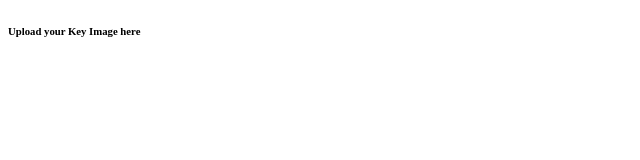
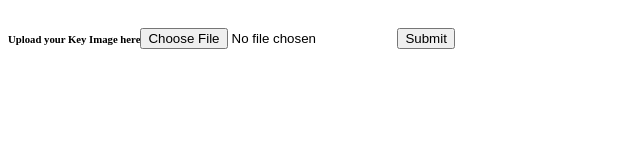
Before and after one commit to TanChingSuen/Image-Key, a plain HTML site: page client/dist/login.html in a window 1280 px wide. Shown: the whole page, without its empty margins (0-640 px from the left). Drawn offline with Linux system fonts and the light colour scheme.

Commit message:
upload file in html

```diff
--- a/client/dist/login.html
+++ b/client/dist/login.html
@@ -2,8 +2,18 @@
 <html lang="en-US">
   <head>
     <title>Image Key Login</title>
+    <style>
+      body {
+        display: flex;
+        align-items: center;
+      }
+    </style>
   </head>
   <body>
     <h6>Upload your Key Image here</h6>
+    <form action="">
+      <input type="file" class="image--key" />
+      <input type="submit" />
+    </form>
   </body>
 </html>
```
Also changed, not shown: client/dist/register.html (+10 -0 lines).
